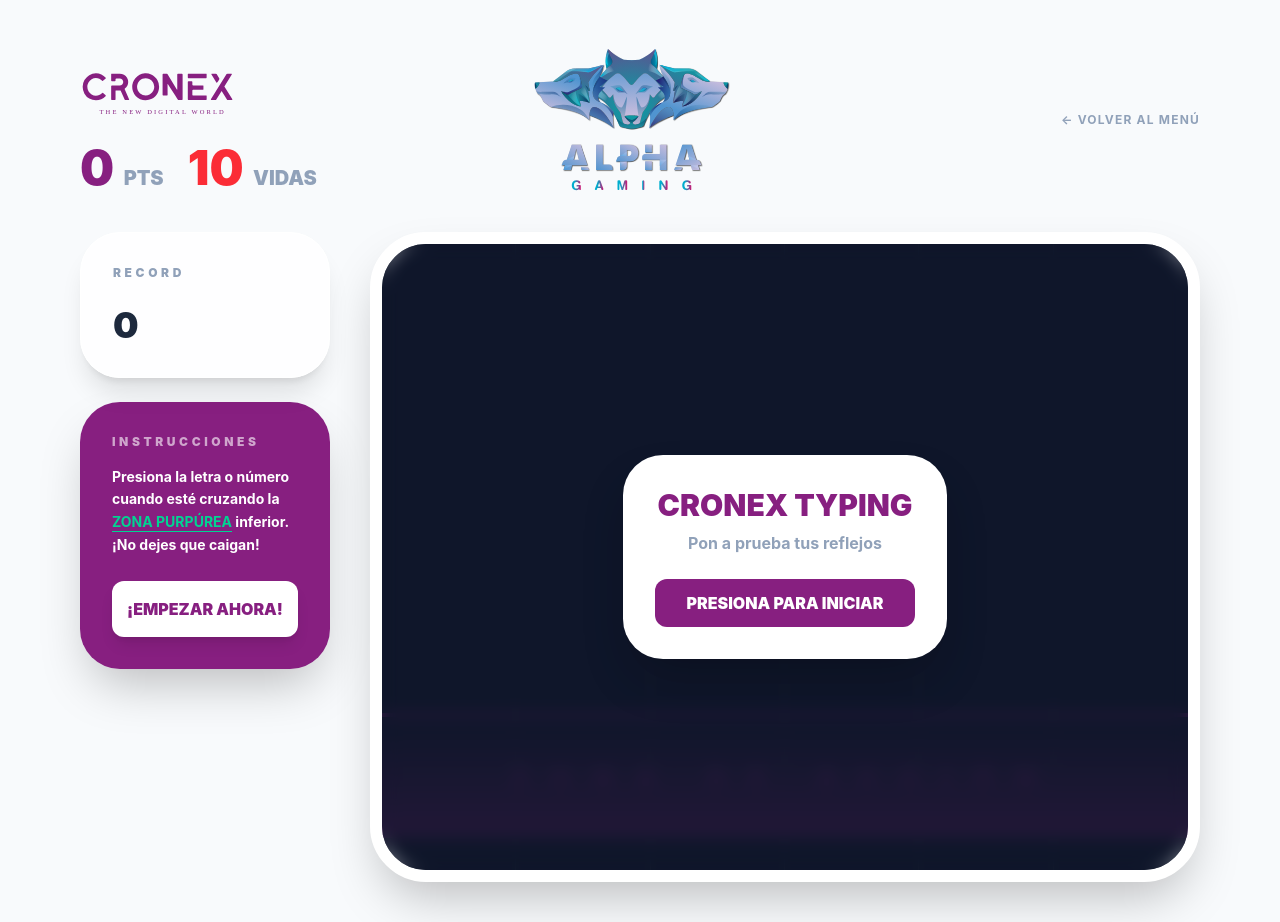
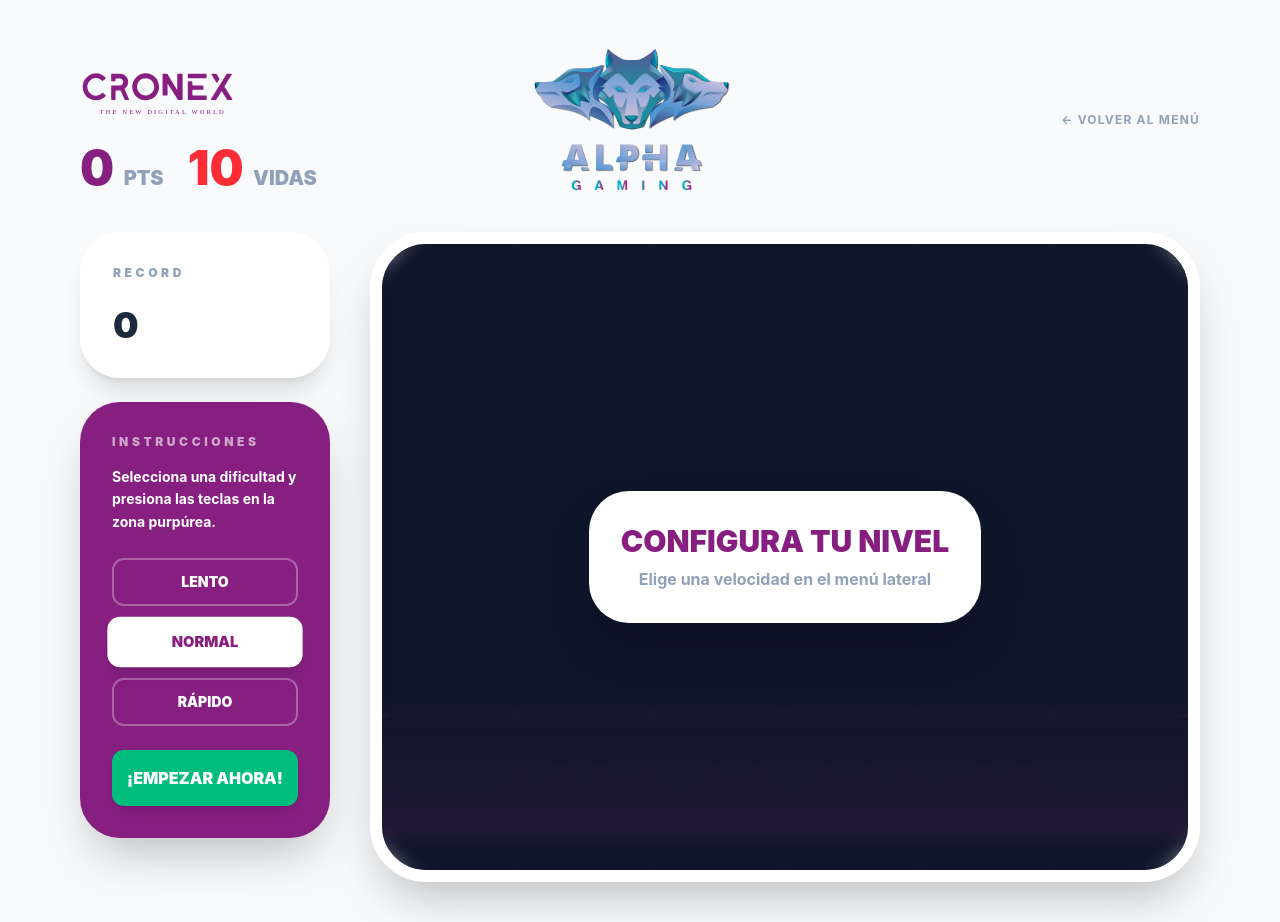
Before and after one commit to josuex123/miniGames, a React (Vite) app: page /game_letras in a window 1280 px wide. Built offline with nearby package versions, Linux system fonts and the light colour scheme.

Commit message:
Fix: sixth game more velocities

```diff
--- a/src/pages/Games/GameLetras.tsx
+++ b/src/pages/Games/GameLetras.tsx
@@ -7,14 +7,21 @@ import logoCronex2 from '../../assets/LogoCronex2.svg';
 interface FallingItem {
   id: number;
   char: string;
-  x: number; // Posición horizontal (0 a 90%)
-  y: number; // Posición vertical (0 a 100%)
+  x: number;
+  y: number;
   speed: number;
 }
 
-const SPAWN_RATE = 2000; // Un nuevo caracter cada 1s al inicio
-const HIT_ZONE_MIN = 75; // El caracter debe estar por debajo del 75%
-const HIT_ZONE_MAX = 95; // Y por encima del 95% para ser válido
+// Opciones de dificultad
+const SPEEDS = {
+  LENTO: 0.1,
+  NORMAL: 0.2,
+  RÁPIDO: 0.35
+};
+
+const SPAWN_RATE = 1500;
+const HIT_ZONE_MIN = 75;
+const HIT_ZONE_MAX = 95;
 
 export default function GameLetras() {
   const [items, setItems] = useState<FallingItem[]>([]);
@@ -23,11 +30,13 @@ export default function GameLetras() {
   const [gameActive, setGameActive] = useState(false);
   const [highScore, setHighScore] = useState(0);
 
+  // Nuevo estado para la velocidad seleccionada
+  const [selectedSpeed, setSelectedSpeed] = useState<number>(SPEEDS.NORMAL);
+
   const gameLoopRef = useRef<number | undefined>(undefined);
   const lastSpawnRef = useRef<number>(0);
 
   // --- LÓGICA DE JUEGO ---
-const currentSpeed = 0.1 + (Math.floor(score / 100) * 0.05);
 
   const spawnItem = useCallback(() => {
     const chars = "ABCDEFGHIJKLMNOPQRSTUVWXYZ0123456789";
@@ -36,16 +45,17 @@ const spawnItem = useCallback(() => {
       char: chars.charAt(Math.floor(Math.random() * chars.length)),
       x: Math.floor(Math.random() * 85),
       y: -10,
-    speed: currentSpeed, // Usamos la velocidad calculada por nivel
+      speed: selectedSpeed, // Velocidad fija seleccionada
     };
     setItems(prev => [...prev, newItem]);
-}, [currentSpeed]);
+  }, [selectedSpeed]);
 
   useEffect(() => {
     if (!gameActive) return;
 
     const update = (time: number) => {
-      if (time - lastSpawnRef.current > Math.max(400, SPAWN_RATE - score * 10)) {
+      // Spawn constante
+      if (time - lastSpawnRef.current > SPAWN_RATE) {
         spawnItem();
         lastSpawnRef.current = time;
       }
@@ -75,7 +85,7 @@ const spawnItem = useCallback(() => {
     return () => {
       if (gameLoopRef.current) cancelAnimationFrame(gameLoopRef.current);
     };
-  }, [gameActive, score, spawnItem]);
+  }, [gameActive, spawnItem]);
 
   useEffect(() => {
     const handleKeyDown = (e: KeyboardEvent) => {
@@ -101,7 +111,6 @@ const spawnItem = useCallback(() => {
     return () => window.removeEventListener('keydown', handleKeyDown);
   }, [gameActive]);
 
-  // Fin del juego
   useEffect(() => {
     if (lives <= 0 && gameActive) {
       setGameActive(false);
@@ -111,7 +120,7 @@ const spawnItem = useCallback(() => {
 
   const startGame = () => {
     setScore(0);
-    setLives(5);
+    setLives(10);
     setItems([]);
     setGameActive(true);
   };
@@ -123,15 +132,9 @@ const spawnItem = useCallback(() => {
       {lives <= 0 && !gameActive && score > 0 && (
         <div className="fixed inset-0 z-[100] flex items-center justify-center p-6 bg-slate-900/40 backdrop-blur-md">
           <div className="relative p-10 lg:p-16 rounded-[3rem] shadow-2xl text-center max-w-2xl w-full border-4 animate-in zoom-in duration-300 bg-red-500 border-red-300 shadow-red-500/50">
-            <h2 className="text-4xl lg:text-7xl font-black text-white uppercase mb-4 tracking-tighter">
-              ¡FIN DEL JUEGO!
-            </h2>
-            <p className="text-white/90 text-xl lg:text-2xl font-bold mb-8 uppercase">
-              Puntaje final: {score} ✨
-            </p>
-            <button onClick={startGame} className="bg-white text-slate-900 px-10 py-4 rounded-2xl font-black text-xl hover:scale-105 active:scale-95 transition-transform shadow-lg">
-              REINTENTAR
-            </button>
+            <h2 className="text-4xl lg:text-7xl font-black text-white uppercase mb-4 tracking-tighter">¡FIN DEL JUEGO!</h2>
+            <p className="text-white/90 text-xl lg:text-2xl font-bold mb-8 uppercase">Puntaje final: {score} ✨</p>
+            <button onClick={startGame} className="bg-white text-slate-900 px-10 py-4 rounded-2xl font-black text-xl hover:scale-105 active:scale-95 transition-transform shadow-lg">REINTENTAR</button>
           </div>
         </div>
       )}
@@ -142,79 +145,73 @@ const spawnItem = useCallback(() => {
           <div className="flex flex-col items-start gap-2">
             <img src={logoCronex2} alt="Cronex" className="h-auto w-[380px] lg:w-[420px] object-contain" />
             <div className="flex gap-6">
-                <div className="text-5xl font-black text-[#871F80]">
-                    {score} <span className="text-xl text-slate-400 uppercase">Pts</span>
-                </div>
-                <div className="text-5xl font-black text-red-500">
-                    {lives} <span className="text-xl text-slate-400 uppercase">Vidas</span>
+                <div className="text-5xl font-black text-[#871F80]">{score} <span className="text-xl text-slate-400 uppercase">Pts</span></div>
+                <div className="text-5xl font-black text-red-500">{lives} <span className="text-xl text-slate-400 uppercase">Vidas</span></div>
             </div>
           </div>
-          </div>
-
           <div className="flex justify-center items-center">
             <img src={logoAlpha2} alt="Alpha Gaming" className="w-[70vw] sm:w-[45vw] lg:w-[28vw] max-w-[800px] h-auto object-contain" />
           </div>
-
           <div className="flex flex-col items-center sm:items-end">
-             <Link to="/" className="group text-slate-400 font-bold hover:text-[#871F80] transition-colors uppercase tracking-widest text-xs">
-                ← VOLVER AL MENÚ
-             </Link>
+             <Link to="/" className="group text-slate-400 font-bold hover:text-[#871F80] transition-colors uppercase tracking-widest text-xs">← VOLVER AL MENÚ</Link>
           </div>
         </header>
 
         <div className="flex-1 grid grid-cols-1 lg:grid-cols-12 gap-10">
 
-          {/* ASIDE: INFO */}
           <aside className="lg:col-span-3 space-y-6">
             <div className="bg-white/80 backdrop-blur-sm rounded-[2.5rem] p-8 border border-white shadow-xl">
               <h3 className="text-xs font-black text-slate-400 mb-6 uppercase tracking-[0.3em]">Record</h3>
-              <div className="text-4xl font-black text-slate-800 tracking-tighter">
-                {highScore.toLocaleString()}
-              </div>
+              <div className="text-4xl font-black text-slate-800 tracking-tighter">{highScore.toLocaleString()}</div>
             </div>
 
             <div className="bg-[#871F80] rounded-[2.5rem] p-8 text-white shadow-2xl">
               <h3 className="text-xs font-black text-white/60 mb-4 uppercase tracking-[0.3em]">Instrucciones</h3>
-              <p className="font-bold text-sm leading-relaxed">
-                Presiona la letra o número cuando esté cruzando la <span className="text-emerald-400 underline underline-offset-4">ZONA PURPÚREA</span> inferior.
-                ¡No dejes que caigan!
+              <p className="font-bold text-sm leading-relaxed mb-6">
+                Selecciona una dificultad y presiona las teclas en la zona purpúrea.
               </p>
+
+              {/* SELECTOR DE VELOCIDAD */}
               {!gameActive && (
+                <div className="space-y-3 mb-6">
+                  {(Object.keys(SPEEDS) as Array<keyof typeof SPEEDS>).map((level) => (
                     <button
-                  onClick={startGame}
-                  className="w-full mt-6 bg-white text-[#871F80] py-4 rounded-xl font-black hover:bg-slate-100 transition-all shadow-lg active:scale-95"
+                      key={level}
+                      onClick={() => setSelectedSpeed(SPEEDS[level])}
+                      className={`w-full py-3 rounded-xl font-black text-sm transition-all border-2 ${
+                        selectedSpeed === SPEEDS[level]
+                        ? 'bg-white text-[#871F80] border-white scale-105 shadow-lg'
+                        : 'bg-transparent text-white border-white/30 hover:bg-white/10'
+                      }`}
                     >
+                      {level}
+                    </button>
+                  ))}
+                </div>
+              )}
+
+              {!gameActive && (
+                <button onClick={startGame} className="w-full bg-emerald-500 text-white py-4 rounded-xl font-black hover:bg-emerald-400 transition-all shadow-lg active:scale-95">
                   ¡EMPEZAR AHORA!
                 </button>
               )}
             </div>
           </aside>
 
-          {/* ÁREA DE JUEGO (CANVAS) */}
           <section className="lg:col-span-9 relative">
             <div className="bg-slate-900 rounded-[3.5rem] shadow-2xl border-[12px] border-white h-[650px] relative overflow-hidden">
-
-              {/* Carriles Visuales de fondo */}
               <div className="absolute inset-0 grid grid-cols-6 opacity-5 pointer-events-none">
                 {[...Array(6)].map((_, i) => <div key={i} className="border-r border-white h-full" />)}
               </div>
 
-              {/* AREA DE IMPACTO (HIT ZONE) */}
-              <div
-                className="absolute bottom-[5%] left-0 right-0 h-[20%] bg-gradient-to-t from-[#871F80]/40 to-transparent border-t-4 border-dashed border-[#871F80]/50 flex items-center justify-center"
-              >
+              <div className="absolute bottom-[5%] left-0 right-0 h-[20%] bg-gradient-to-t from-[#871F80]/40 to-transparent border-t-4 border-dashed border-[#871F80]/50 flex items-center justify-center">
                 <span className="text-[#871F80] font-black tracking-[1em] opacity-30 text-2xl uppercase">Zona de Acción</span>
               </div>
 
-              {/* CARACTERES CAYENDO */}
               {items.map(item => (
                 <div
                   key={item.id}
-                  style={{
-                    left: `${item.x}%`,
-                    top: `${item.y}%`,
-                    transition: 'none' // La posición se maneja por el loop
-                  }}
+                  style={{ left: `${item.x}%`, top: `${item.y}%`, transition: 'none' }}
                   className={`absolute w-16 h-16 flex items-center justify-center rounded-2xl font-black text-3xl shadow-xl border-b-4
                     ${item.y > HIT_ZONE_MIN ? 'bg-emerald-500 border-emerald-700 text-white animate-pulse' : 'bg-white border-slate-300 text-slate-800'}`}
                 >
@@ -222,24 +219,16 @@ const spawnItem = useCallback(() => {
                 </div>
               ))}
 
-              {/* PANTALLA DE ESPERA */}
               {!gameActive && items.length === 0 && (
                 <div className="absolute inset-0 flex flex-col items-center justify-center text-center p-10 bg-slate-900/60 backdrop-blur-sm">
                    <div className="bg-white p-8 rounded-[2.5rem] shadow-2xl">
-                     <p className="text-[#871F80] font-black text-3xl mb-2">CRONEX TYPING</p>
-                     <p className="text-slate-400 font-bold mb-6">Pon a prueba tus reflejos</p>
-                     <button onClick={startGame} className="bg-[#871F80] text-white px-8 py-3 rounded-xl font-black hover:scale-105 transition-transform">
-                        PRESIONA PARA INICIAR
-                     </button>
+                     <p className="text-[#871F80] font-black text-3xl mb-2 uppercase">Configura tu nivel</p>
+                     <p className="text-slate-400 font-bold">Elige una velocidad en el menú lateral</p>
                    </div>
                 </div>
               )}
             </div>
-
-            {/* Decoración inferior */}
-
           </section>
-
         </div>
       </div>
     </main>
```
Lines whose indentation alone changed are shown as unchanged.
